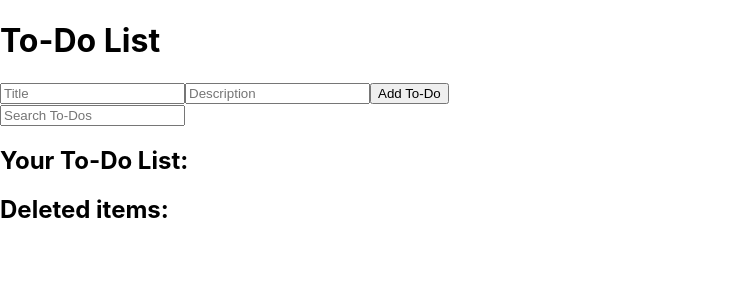
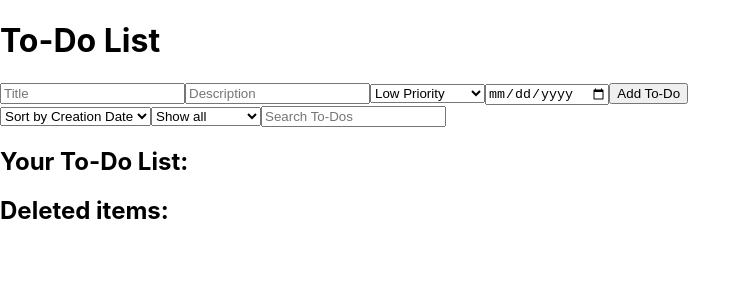
Before and after one commit to tijana333/react-app, a React (Create React App) app: page / in a window 1280 px wide. Shown: the top 300 px of the page, without its empty margins (0-751 px from the left). Built offline with nearby package versions, Linux system fonts and the light colour scheme.

Commit message:
TDL-3: Adding Sort and Filter options

```diff
--- a/src/App.js
+++ b/src/App.js
@@ -7,12 +7,21 @@ function App() {
   const [newTodo, setNewTodo] = useState({
     title: "",
     description: "",
+    priority: "low",
+    createdAt: new Date().toISOString(),
+    dueDate: "",
+    status: "active",
+  });
+  const [searchQuery, setSearchQuery] = useState("");
+  const [filterCriteria, setFilterCriteria] = useState({
+    priority: "",
+    status: "",
+    date: "",
   });
 
-  const [searchQuery, setSearchQuery] = useState("");
-  {
-    /* ucitavanje iz local storage*/
-  }
+  const [sortBy, setSortBy] = useState("creationDate");
+  const [filterBy, setFilterBy] = useState("all");
+
   useEffect(() => {
     const savedTodos = JSON.parse(localStorage.getItem("todos")) || [];
     const savedDeletedTodos =
@@ -30,8 +39,11 @@ function App() {
   }, [todos, deletedTodos]);
 
   const addTodo = (newTodo) => {
-    const todoToAdd = { id: Date.now(), ...newTodo };
-    setTodos((prev) => [...prev, newTodo]);
+    const todoToAdd = {
+      id: Date.now(),
+      ...newTodo,
+    };
+    setTodos((prev) => [...prev, todoToAdd]);
   };
 
   const editTodo = (todo) => {
@@ -39,6 +51,8 @@ function App() {
     setNewTodo({
       title: todo.title,
       description: todo.description,
+      priority: todo.priority,
+      dueDate: todo.dueDate,
     });
   };
 
@@ -54,18 +68,27 @@ function App() {
     );
 
     setCurrentTodo(null); //resetovanje stavke koju smo uredjivali
-    setNewTodo({ title: "", description: "" });
+    setNewTodo({
+      title: "",
+      description: "",
+      priority: "low",
+      dueDate: "",
+      status: "active",
+    });
   };
   //izmena
   const handleUpdateSubmit = (e) => {
     e.preventDefault();
     if (currentTodo) {
-      updateTodo(currentTodo.id, newTodo);
+      updateTodo(currentTodo.id);
     }
   };
   const deleteTodo = (id) => {
     const todoToDelete = todos.find((todo) => todo.id == id);
-    setDeletedTodos((prev) => [...prev, todoToDelete]);
+    setDeletedTodos((prev) => [
+      ...prev,
+      { ...todoToDelete, status: "trashed" },
+    ]);
     setTodos((prev) => prev.filter((todo) => todo.id !== id));
   };
 
@@ -93,6 +116,40 @@ function App() {
     todo.title.toLowerCase().includes(searchQuery.toLowerCase())
   );
 
+  const sortedTodos = () => {
+    return todos.slice().sort((a, b) => {
+      if (sortBy === "creationDate") {
+        return a.id - b.id; //sortiranje po datumu
+      }
+
+      if (sortBy === "priority") {
+        const priorityOrder = { high: 1, medium: 2, low: 3, normal: 4 };
+        return priorityOrder[a.priority] - priorityOrder[b.priority];
+      }
+      if (sortBy === "status") {
+        const statusOrder = { active: 1, finished: 2, trashed: 3 };
+        return statusOrder[a.status] - statusOrder[b.status];
+      }
+      return 0;
+    });
+  };
+  const filteredAndSortedTodos = () => {
+    return sortedTodos().filter((todo) => {
+      if (filterBy === "active") return todo.status === "active";
+      if (filterBy === "finished") return todo.status === "finished";
+      if (filterBy === "trashed") return todo.status === "trashed";
+      return true;
+    });
+  };
+
+  const updateStatus = (id, newStatus) => {
+    setTodos((prev) =>
+      prev.map((todo) =>
+        todo.id === id ? { ...todo, status: newStatus } : todo
+      )
+    );
+  };
+
   return (
     <div className="App">
       <h1>To-Do List</h1>
@@ -105,7 +162,6 @@ function App() {
           placeholder="Title"
           required
         />
-
         <input
           type="text"
           name="description"
@@ -114,16 +170,45 @@ function App() {
           placeholder="Description"
           required
         />
-
+        <select
+          name="priority"
+          value={newTodo.priority}
+          onChange={handleChange}
+        >
+          <option value="low">Low Priority</option>
+          <option value="medium">Medium Priority</option>
+          <option value="high">High Priority</option>
+        </select>
+        <input
+          type="date"
+          name="dueDate"
+          value={newTodo.dueDate}
+          onChange={handleChange}
+          required
+        />
         <button type="submit">Add To-Do</button>
       </form>
+
+      <select value={sortBy} onChange={(e) => setSortBy(e.target.value)}>
+        <option value="creationDate">Sort by Creation Date</option>
+        <option value="priority">Sort by Priority</option>
+        <option value="status">Sort by Status</option>
+      </select>
+
+      <select value={filterBy} onChange={(e) => setFilterBy(e.target.value)}>
+        <option value="all">Show all</option>
+        <option value="active">Show Active</option>
+        <option value="finished">Show Finished</option>
+        <option value="trashed">Show Trashed</option>
+      </select>
+
       <input
         type="text"
         placeholder="Search To-Dos"
         value={searchQuery}
         onChange={(e) => setSearchQuery(e.target.value)}
       />
-      {/* Dinamicki predlozi */}
+
       {searchQuery && (
         <ul>
           {filteredTodos.map((todo, index) => (
@@ -135,17 +220,29 @@ function App() {
           ))}
         </ul>
       )}
+
       <h2>Your To-Do List:</h2>
       <ul>
-        {todos.map((todo, index) => (
-          <li key={index}>
-            <h3>{todo.title} </h3>
+        {filteredAndSortedTodos().map((todo) => (
+          <li key={todo.id}>
+            <h3>{todo.title}</h3>
             <p>{todo.description}</p>
+            <p>Priority: {todo.priority}</p>
+            <p>Created At: {new Date(todo.createdAt).toLocaleString()}</p>
+            <p>Due Date: {todo.dueDate}</p>
+            <select
+              value={todo.status}
+              onChange={(e) => updateStatus(todo.id, e.target.value)}
+            >
+              <option value="active">Active</option>
+              <option value="finished">Finished</option>
+            </select>
             <button onClick={() => editTodo(todo)}>Edit</button>
             <button onClick={() => deleteTodo(todo.id)}>Delete</button>
           </li>
         ))}
       </ul>
+
       {currentTodo && (
         <form onSubmit={handleUpdateSubmit}>
           <input
@@ -164,14 +261,23 @@ function App() {
             placeholder="Edit Description"
             required
           />
-          <button type="submit">Update </button>
+          <select
+            name="priority"
+            value={newTodo.priority}
+            onChange={handleChange}
+          >
+            <option value="low">Low Priority</option>
+            <option value="medium">Medium Priority</option>
+            <option value="high">High Priority</option>
+          </select>
+          <button type="submit">Update</button>
         </form>
       )}
-      <h2>Deleted items: </h2>
+
+      <h2>Deleted items:</h2>
       <ul>
         {deletedTodos.map((todo) => (
           <li key={todo.id}>
-            {" "}
             {todo.title} - {todo.description}
             <button onClick={() => restoreTodo(todo.id)}>Restore</button>
           </li>
@@ -180,4 +286,5 @@ function App() {
     </div>
   );
 }
+
 export default App;
```
